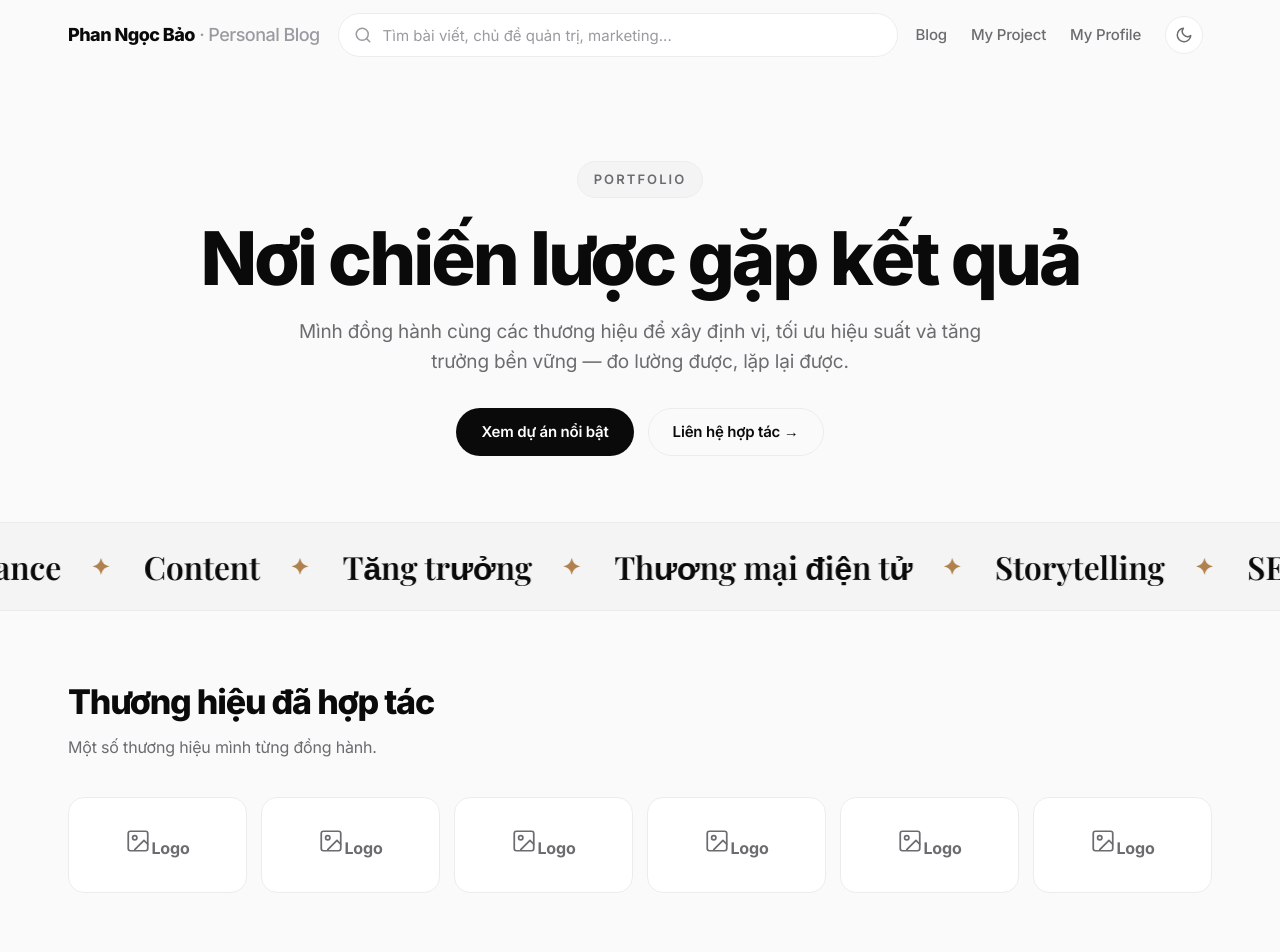
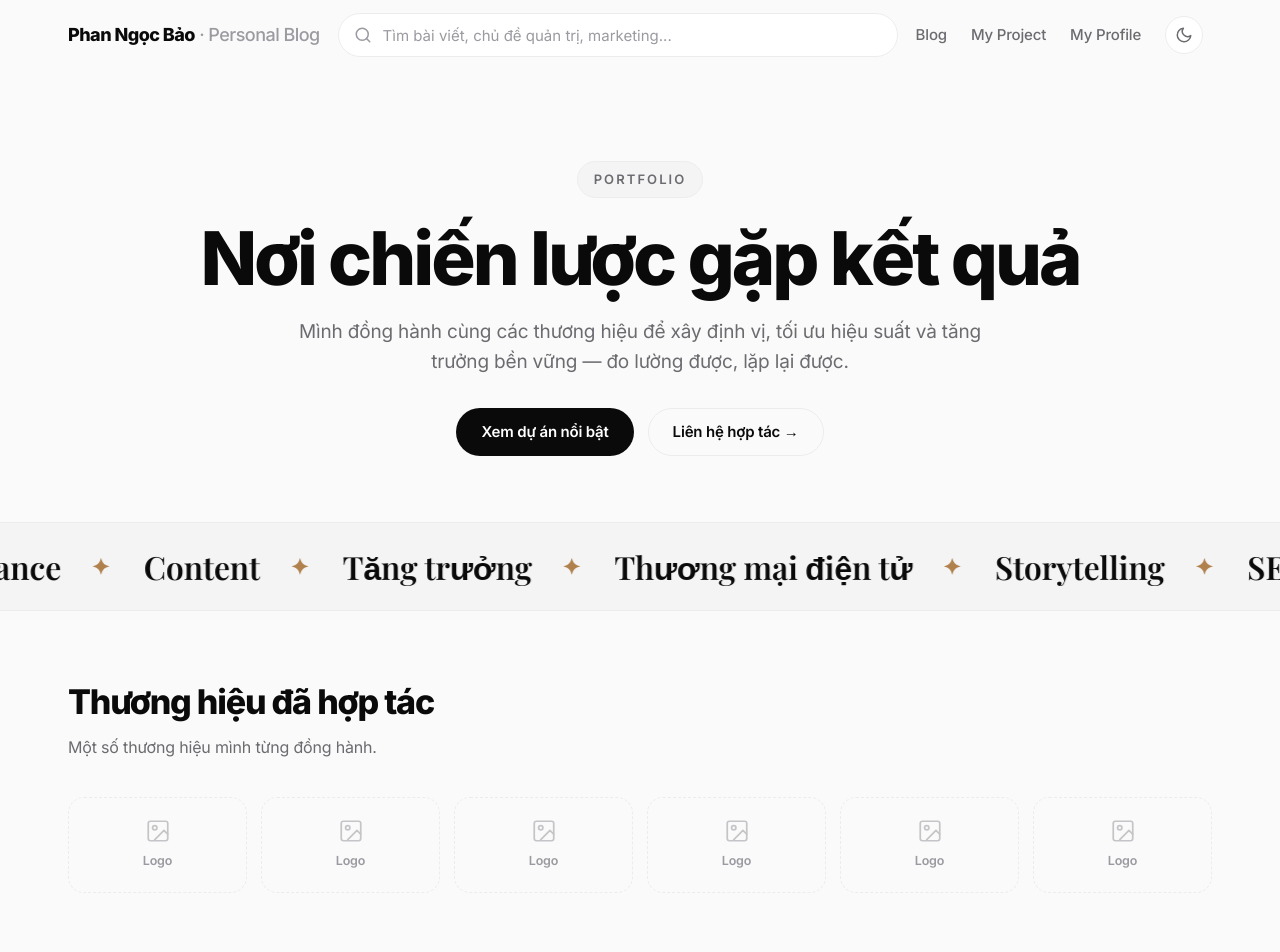
Before and after one commit to baoback/phanngocbao-website, a Next.js app in the folder website/: page /portfolio in a window 1280 px wide. Shown: the top 952 px of the page. Built offline with nearby package versions, Linux system fonts and the light colour scheme.

Commit message:
Add files via upload

```diff
--- a/website/app/globals.css
+++ b/website/app/globals.css
@@ -2168,6 +2168,10 @@ body.pf-immersive .site-header.scrolled {
 .pp-brand:hover { color: var(--text); box-shadow: var(--shadow); transform: translateY(-3px); }
 .pp-brand img { max-width: 78%; max-height: 56%; object-fit: contain; filter: grayscale(1); opacity: 0.72; transition: filter 0.25s var(--ease), opacity 0.25s var(--ease); }
 .pp-brand:hover img { filter: none; opacity: 1; }
+.pp-brand--empty { border-style: dashed; background: transparent; }
+.pp-brand--empty:hover { transform: none; box-shadow: none; }
+.pp-brand-ph { display: flex; flex-direction: column; align-items: center; gap: 7px; color: var(--text-faint); font-size: 12.5px; font-weight: 600; }
+.pp-brand-ph svg { opacity: 0.55; }
 @media (max-width: 600px) { .pp-brands { grid-template-columns: repeat(2, 1fr); } }
 
 /* dự án nổi bật */
```
